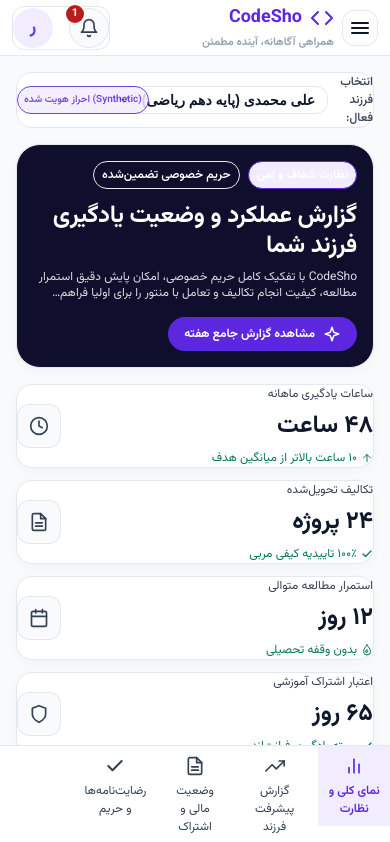
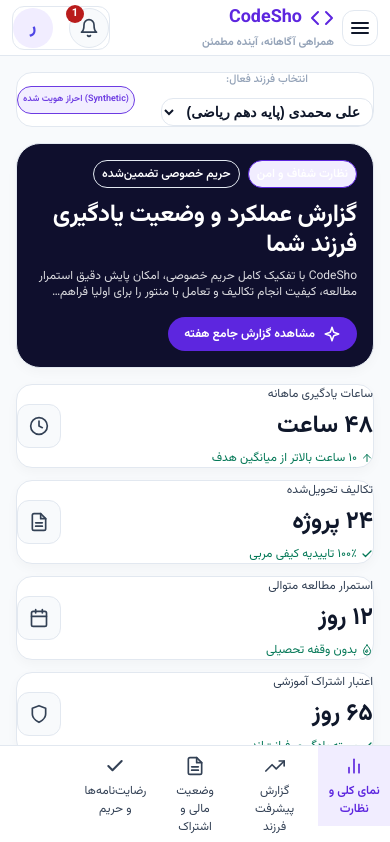
Before and after one commit to mytest19861986/codesho-test, a Next.js app in the folder frontend/: page /parent in a window 390 px wide. Shown: the top 842 px of the page. Built offline with nearby package versions, Linux system fonts and the light colour scheme.

Commit message:
fix(parent): enforce opaque notification popover, compact mobile child context, and natural desktop height

```diff
--- a/frontend/src/app/parent/page.tsx
+++ b/frontend/src/app/parent/page.tsx
@@ -103,7 +103,7 @@ export default function ParentOverviewPage() {
       {/* 0. Page Context Header & Child Anchor */}
       <header className={styles.childSelectorBanner} aria-label={o.childSelectLabel}>
         <div className={styles.childSelectorInfo}>
-          <span style={{ fontSize: "var(--cs-font-size-caption)", color: "var(--cs-color-text-secondary)", fontWeight: "var(--cs-font-weight-medium)" }}>
+          <span className={styles.childSelectorLabel}>
             {o.childSelectLabel}
           </span>
           <select
@@ -119,7 +119,6 @@ export default function ParentOverviewPage() {
         <Badge variant="primary" className={styles.childSelectorBadge}>
           <bdi dir="ltr">{o.selectedChildBadge}</bdi>
         </Badge>
-
       </header>
 
       {/* 1. Compact Product Briefing Band (Hero) */}
--- a/frontend/src/app/student/student.module.css
+++ b/frontend/src/app/student/student.module.css
@@ -883,28 +883,39 @@
     padding: var(--cs-space-2) var(--cs-space-3);
     gap: var(--cs-space-2);
     flex-wrap: nowrap;
+    align-items: center;
     justify-content: space-between;
   }
 
   .childSelectorInfo {
-    gap: var(--cs-space-2);
-    flex-wrap: nowrap;
+    display: flex;
+    flex-direction: column;
+    align-items: flex-start;
+    gap: 0.125rem;
     min-inline-size: 0;
   }
 
-  .childSelectorBadge {
-    padding: 0.125rem 0.375rem;
-    font-size: 0.625rem;
-    white-space: nowrap;
-    flex-shrink: 0;
-    opacity: 0.85;
-    border-width: var(--cs-border-width);
+  .childSelectorLabel {
+    font-size: 0.6875rem !important;
+    color: var(--cs-color-text-muted) !important;
+    white-space: nowrap !important;
+    line-height: 1.2;
   }
 
   .childSelectorSelect {
     font-size: var(--cs-font-size-caption);
     padding: 0.1875rem 0.375rem;
-    max-inline-size: 11rem;
+    max-inline-size: 13rem;
+  }
+
+  .childSelectorBadge {
+    padding: 0.125rem 0.3125rem;
+    font-size: 0.5625rem;
+    white-space: nowrap;
+    flex-shrink: 0;
+    opacity: 0.9;
+    border-width: var(--cs-border-width);
+    align-self: center;
   }
 
   .heroBanner {
@@ -1107,6 +1118,13 @@
   gap: var(--cs-space-3);
 }
 
+.childSelectorLabel {
+  font-size: var(--cs-font-size-caption);
+  color: var(--cs-color-text-secondary);
+  font-weight: var(--cs-font-weight-medium);
+  white-space: nowrap;
+}
+
 .childSelectorBadge {
   background: var(--cs-color-brand-primary-soft);
   color: var(--cs-color-brand-primary);
@@ -1226,10 +1244,12 @@
   inset-inline-start: 0;
   inline-size: 24rem;
   max-inline-size: calc(100vw - var(--cs-space-8));
+  background-color: #ffffff;
   background: var(--cs-color-bg-surface);
+  opacity: 1;
   border: var(--cs-border-width) solid var(--cs-color-border-subtle);
   border-radius: var(--cs-radius-sheet);
-  box-shadow: var(--cs-shadow-floating);
+  box-shadow: 0 10px 25px -5px rgba(0, 0, 0, 0.2), 0 8px 10px -6px rgba(0, 0, 0, 0.1);
   z-index: var(--cs-elevation-modal);
   display: flex;
   flex-direction: column;
@@ -1285,6 +1305,7 @@
 
 .notificationItem {
   padding: var(--cs-space-3) var(--cs-space-4);
+  background-color: var(--cs-color-bg-surface);
   border-block-end: var(--cs-border-width) solid var(--cs-color-border-subtle);
   display: flex;
   flex-direction: column;
@@ -1304,11 +1325,12 @@
 }
 
 .notificationItemUnread {
-  background: var(--cs-color-brand-primary-soft);
+  background-color: var(--cs-color-brand-primary-soft);
 }
 
 .notificationItemRead {
-  opacity: 0.85;
+  background-color: var(--cs-color-bg-surface);
+  opacity: 1;
 }
 
 .notificationItemHeader {
--- a/frontend/src/components/layout/shell.module.css
+++ b/frontend/src/components/layout/shell.module.css
@@ -10,7 +10,8 @@
   grid-column: 1;
   grid-row: 1;
   min-inline-size: 0;
-  min-block-size: 100dvh;
+  min-block-size: auto;
+  align-self: start;
 }
 
 .sidebar {
```
